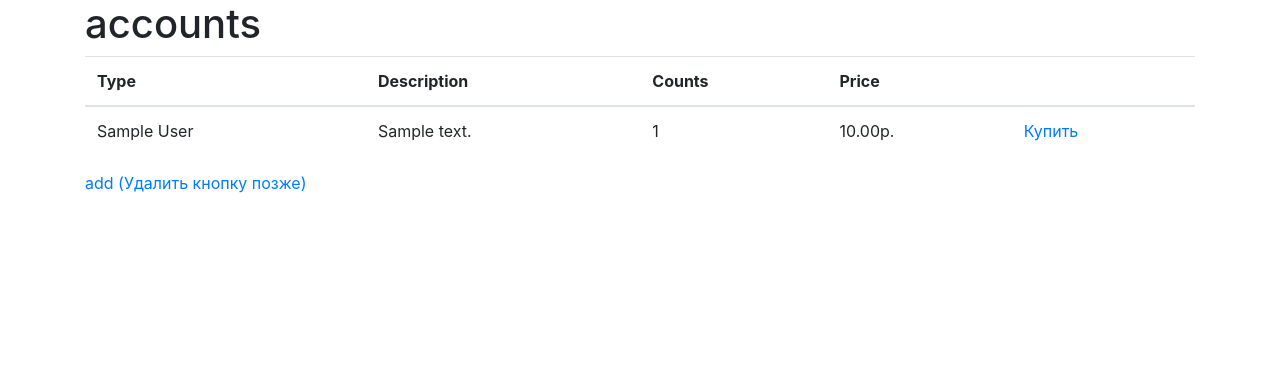
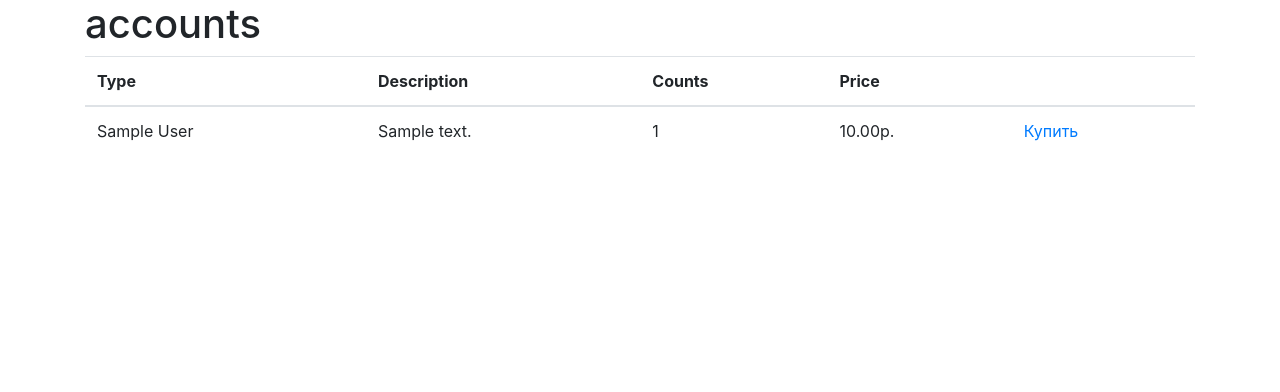
Before and after one commit to RuslanGR1/accounts, a Django app: page /accounts/ in a window 1280 px wide. Shown: the part 56-448 px from the top of the page. Run offline with Django 3.2, Linux system fonts and the light colour scheme; tables that the repository leaves empty hold one stand-in row (Sample ...); some libraries are stand-ins or nearby versions.

Commit message:
Update main.html

```diff
--- a/website/accounts/templates/main.html
+++ b/website/accounts/templates/main.html
@@ -28,7 +28,7 @@
         {% endfor %}
       </tbody>
     </table>
-    <a href="{% url 'accounts:add' %}">add (Удалить кнопку позже)</a>{# Delete adter debug #}
+    {#<a href="{% url 'accounts:add' %}">add (Удалить кнопку позже)</a>#}
 {% endif %}
 
 
```
